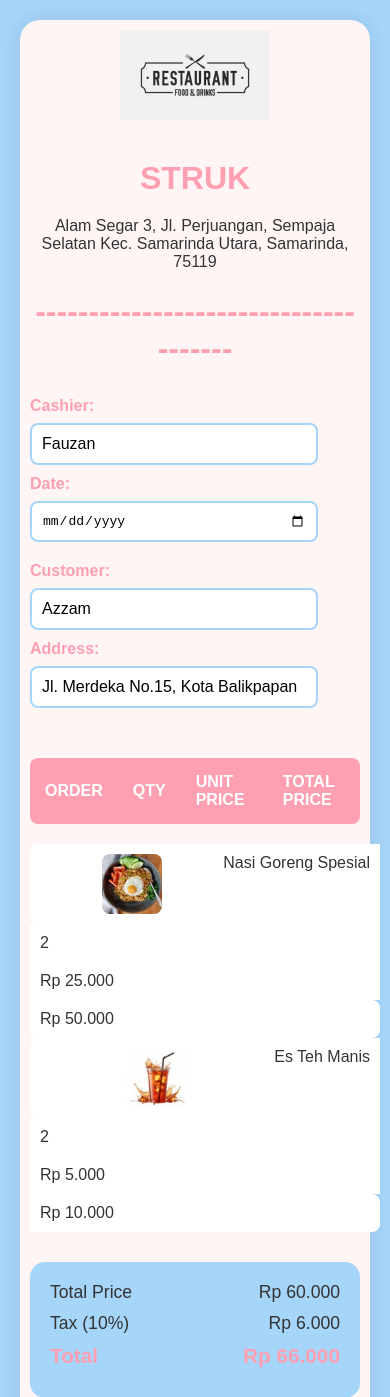
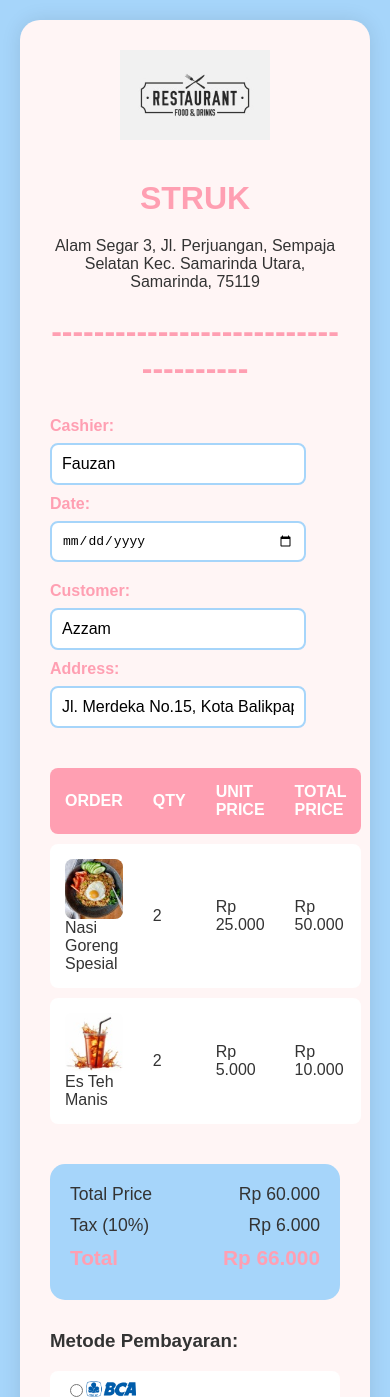
Before and after one commit to NaylaZeanlita/NaylaZeanlita.github.io, a PHP site: page / in a window 390 px wide. Shown: the top 1397 px of the page. Run offline with PHP 8.4, Linux system fonts and the light colour scheme.

Commit message:
styles.css

```diff
--- a/POSTEST2/styles.css
+++ b/POSTEST2/styles.css
@@ -195,9 +195,13 @@ footer {
 }
 
 @media (max-width: 600px) {
+    body {
+        padding: 20px;
+    }
 
     .container {
-        padding: 10px;
+        max-width: 1000px;
+        padding: 30px;
     }
 
     .detail-row {
@@ -213,34 +217,34 @@ footer {
         max-width: 150px;
     }
 
-    .order-table,
-    .order-table tbody,
-    .order-table tr,
-    .order-table td {
-        display: block;
-        width: 100%;
+    .order-table th {
+        font-size: 1em;
     }
 
-    .order-table td {
-        padding: 10px;
-        text-align: left;
-        display: flex;
-        position: relative;
-    }
-
-    .order-table td::before {
-        content: attr(data-label);
-        position: absolute;
-        left: 10px;
-        font-weight: bold;
-        white-space: nowrap;
-    }
 
     .order-table img {
         display: block;
         margin: 0 auto;
         width: 100%;
         max-width: 60px;
+        height: 60px;
+    }
+
+    .total-row {
+        font-size: 1.1em;
+    }
+
+    .total-final {
+        font-size: 1.3em;
+    }
+
+    .submit-btn {
+        padding: 15px;
+        font-size: 1.2em;
+    }
+
+    footer {
+        font-size: 0.9em;
     }
 
     .payment-logo {
```
